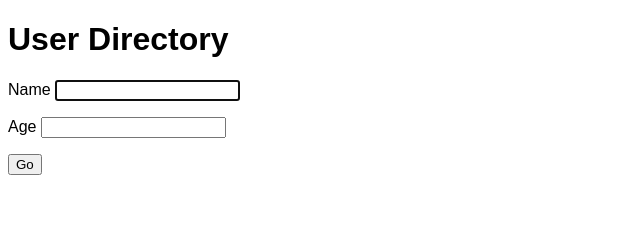
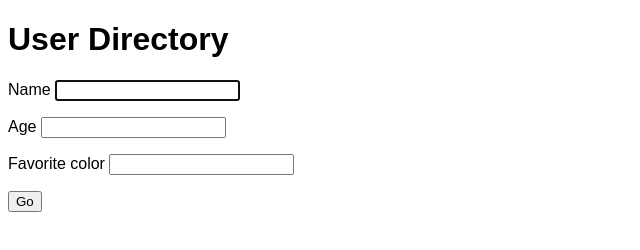
Before and after one commit to rkarim0598/user-directory, a plain HTML site: page index.html in a window 1280 px wide. Shown: the whole page, without its empty margins (0-640 px from the left). Drawn offline with Linux system fonts and the light colour scheme.

Commit message:
Display users in their favorite colors

```diff
--- a/index.html
+++ b/index.html
@@ -21,6 +21,10 @@
       <input type="number" name="age">
     </p>
 
+    <p>
+      <label for="favoriteColor">Favorite color</label>
+      <input type="text" name="favoriteColor">
+    </p>
     <button type="submit">Go</button>
   </form>
 
--- a/index.js
+++ b/index.js
@@ -6,16 +6,21 @@ const handleSubmit = function(ev) {
   const f = ev.target
   const userName = f.userName.value
   const age = f.age.value
+  const color = f.favoriteColor.value
 //   const age = f.age.value
 //   users.innerHTML += `<p>${userName}, ${age}</p>`
 
   // da complicated way that is better
   const p = document.createElement('p')
   p.textContent = `${userName}, ${age}`
-
+  p.style.backgroundColor = color
   users.appendChild(p)
   f.reset()
   f.userName.focus()
+//   document.body.style.backgroundColor = color;
+//   document.color = color;
+//   document.bgColor = color;
+
 }
 
 form.addEventListener('submit', handleSubmit)
```
